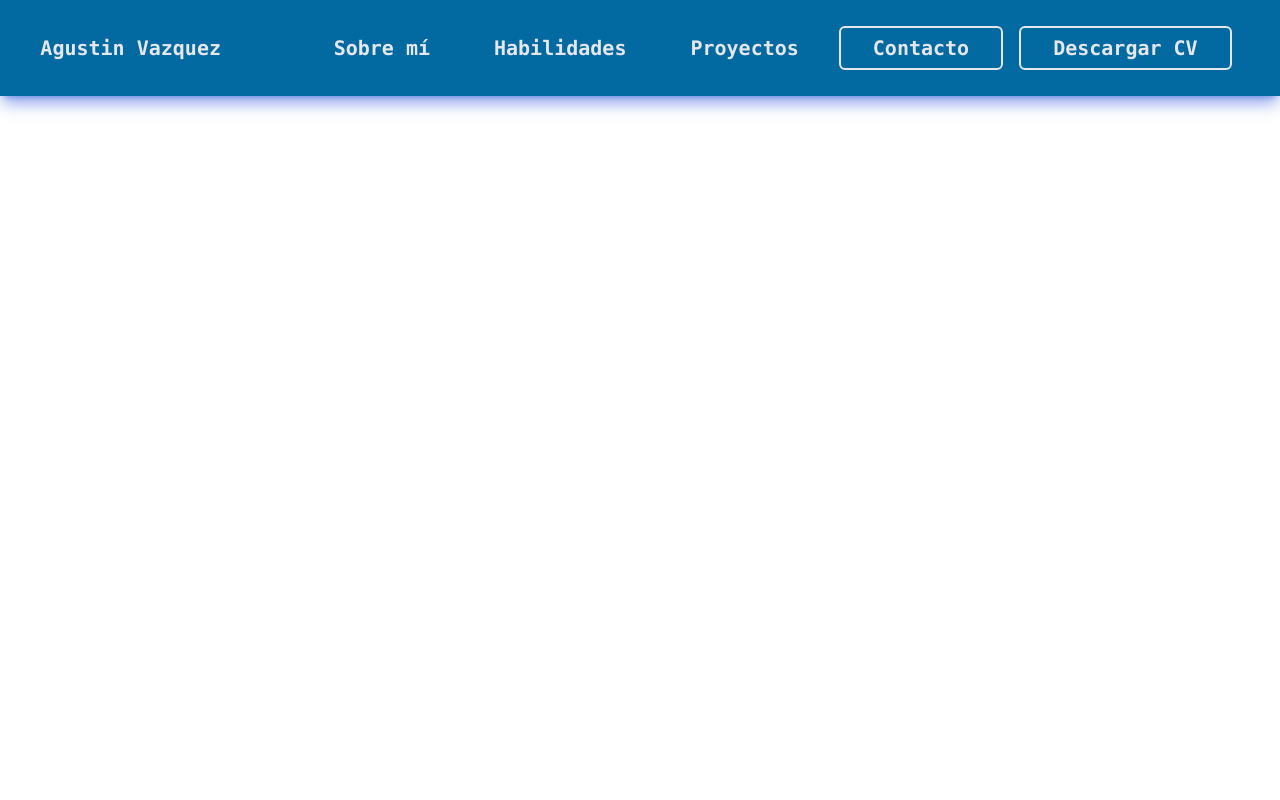
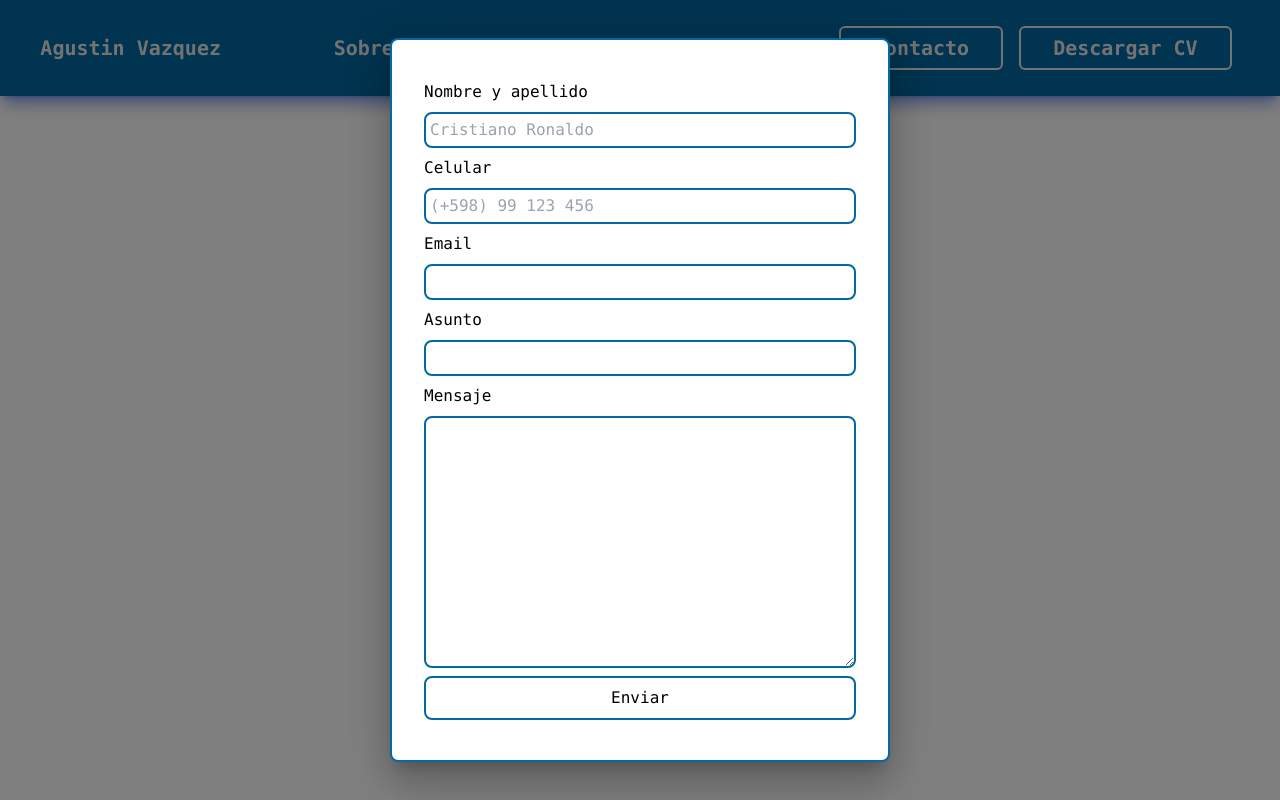
Before and after one commit to Agutricolor/Portfolio, a React (Vite) app: page / in a window 1280 px wide. Both pictures are taken after a click on the link "Contacto". Built offline with nearby package versions, Linux system fonts and the light colour scheme.

Commit message:
Contact Modal Form

```diff
--- a/package.json
+++ b/package.json
@@ -9,6 +9,9 @@
     "preview": "vite preview"
   },
   "dependencies": {
+    "@emotion/react": "^11.10.4",
+    "@emotion/styled": "^11.10.4",
+    "@mui/material": "^5.10.3",
     "react": "^18.2.0",
     "react-dom": "^18.2.0",
     "react-scroll": "^1.8.7"
--- a/src/components/Navbar/Navbar.jsx
+++ b/src/components/Navbar/Navbar.jsx
@@ -1,9 +1,47 @@
-import React from "react";
+import React, { useEffect, useState } from "react";
 import { Link } from "react-scroll";
+import Modal from '@mui/material/Modal';
+import Box from '@mui/material/Box';
+
+const style = {
+    position: 'absolute',
+    top: '50%',
+    left: '50%',
+    transform: 'translate(-50%, -50%)',
+    width: 500,
+    bgcolor: 'background.paper',
+    border: '2px solid rgb(3 105 161)',
+    boxShadow: 24,
+    p: 4,
+  };
 
 export const Navbar = () => {
+    const [open, setOpen] = useState(false);
+    const handleOpen = () => setOpen(true);
+    const handleClose = () => setOpen(false);
+
+    const [form, setForm] = useState({
+        name: "",
+        phone: "",
+        email: "",
+        subject: "",
+        message: ""
+    })
+    const handleForm = (e) => {
+        setForm({...form, [e.target.name.toLowerCase()]: e.target.value})
+        localStorage.setItem("form", JSON.stringify({...form, [e.target.name.toLowerCase()]: e.target.value}))
+    }
+    const handleSubmit = () => {
+        localStorage.clear()
+    }
+
+    useEffect(() => {
+        const localForm = JSON.parse(localStorage.getItem("form"))
+        localForm && setForm(localForm)
+    }, [])
+
   return (
-    <nav className="bg-sky-700 w-full h-24 flex items-center justify-around font-mono text-xl font-semibold text-gray-200 shadow-lg shadow-blue-700/50">
+    <nav className="bg-sky-700 w-full h-24 flex items-center justify-around fixed top-0 font-mono text-xl font-semibold text-gray-200 shadow-lg shadow-blue-700/50">
       <a href="#">Agustin Vazquez</a>
       <div>
         <div id="NavLinks" className="duration-700">
@@ -31,8 +69,9 @@ export const Navbar = () => {
           <a
             href="#"
             className="px-8 border-solid border-2 rounded-md p-2 mx-2 hover:bg-slate-200 hover:text-sky-700 duration-500"
+            onClick={handleOpen}
           >
-            <Link to="Contacto">Contacto</Link>
+            Contacto
           </a>
           <a
             href="https://drive.google.com/file/d/1VNenNq1FIxRbO9qX1SSN9rVzYCMHWh-P/view?usp=sharing"
@@ -43,6 +82,28 @@ export const Navbar = () => {
             Descargar CV
           </a>
         </div>
+        <Modal open={open}
+        onClose={handleClose}
+        aria-labelledby="modal-modal-title"
+        aria-describedby="modal-modal-description">
+            <Box sx={style} className="rounded-lg">
+                <form action="https://getform.io/f/ab246688-832e-430c-98c0-22823ca7bf40" method="POST" onChange={handleForm} onSubmit={handleSubmit}>
+                    <div className="flex flex-col font-mono">
+                        <label htmlFor="Name" className="py-2">Nombre y apellido</label>
+                        <input type="text" id="Name" name="Name" value={form.name} placeholder="Cristiano Ronaldo" className="border-2 border-solid rounded-lg border-sky-700 p-1 outline-none"/>
+                        <label htmlFor="Phone" className="py-2">Celular</label>
+                        <input type="tel" id="Phone" name="Phone" value={form.phone} placeholder="(+598) 99 123 456" className="border-2 border-solid rounded-lg border-sky-700 p-1 outline-none" />
+                        <label htmlFor="Email" className="py-2">Email</label>
+                        <input type="email" id="Email" name="Email" value={form.email} className="border-2 border-solid rounded-lg border-sky-700 p-1 outline-none" />
+                        <label htmlFor="Subject" className="py-2">Asunto</label>
+                        <input type="text" id="Subject" name="Subject" value={form.subject} className="border-2 border-solid rounded-lg border-sky-700 p-1 outline-none" />
+                        <label htmlFor="Message" className="py-2">Mensaje</label>
+                        <textarea name="Message" id="Message" cols="30" rows="10" value={form.message} className="border-2 border-solid rounded-lg border-sky-700 p-1 outline-none"></textarea>
+                        <button type="submit" className="border-2 border-solid rounded-lg border-sky-700 py-2 my-2 hover:bg-sky-700 duration-500 hover:text-white">Enviar</button>
+                    </div>
+                </form>
+            </Box>
+        </Modal>
       </div>
     </nav>
   );
```
Also changed, not shown: 1 other file (tests, documents, lock files or other folders).
